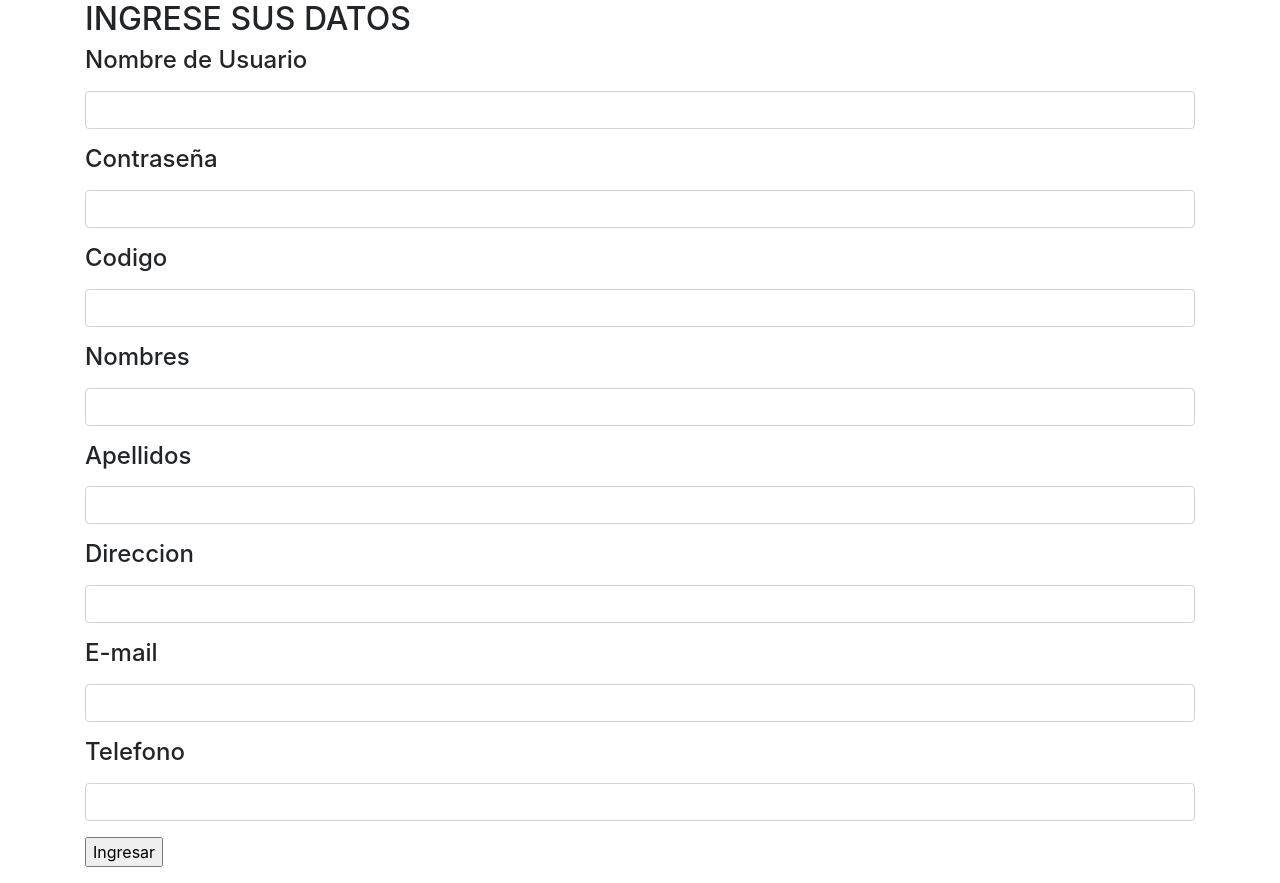
After one commit to MedalitContreras/SisBibliotecaG02, a CodeIgniter app: page /SisBibliotecaG02/Login/registro in a window 1280 px wide. The commit adds this page. Run offline with CodeIgniter, Linux system fonts and the light colour scheme.

Commit message:
Implementando registro para el login

```diff
--- a/bibliotecag2/application/controllers/Login.php
+++ b/bibliotecag2/application/controllers/Login.php
@@ -6,7 +6,7 @@ class Login extends CI_Controller {
 	public function index()
 	{
         $this->load->view('header');
-        $this->load->view('login');
+        $this->load->view('login/login');
         $this->load->view('footer');
     }
 
@@ -19,13 +19,13 @@ class Login extends CI_Controller {
 
         if($result->num_rows()>0){
             $row=$result->row();
-            echo "bienvenido {$row->usuario}";
+            echo "Bienvenido {$row->usuario}";
             $data=array('user'=>$row->usuario,'id'=>$row->id,'auth'=>true);
             $this->session->set_userdata($data);
             redirect();
         }
         else{
-            echo "eres un impostor alv ";
+            echo "Acceso denegado";
             redirect('Login');
         }
     }
@@ -36,10 +36,41 @@ class Login extends CI_Controller {
         redirect();
     }
 
+    public function registro()
+    {
+        $this->load->view('header');
+        $this->load->view('login/registro');
+        $this->load->view('footer');
+    }
+
     public function guardar()
 	{
-        $this->session->sess_destroy();
-        redirect();
+
+        $usua_login = $this->input->post('usua_login');
+        $usua_password = $this->input->post('usua_password');
+        $usua_codigo = $this->input->post('usua_codigo');
+        $usua_nombres = $this->input->post('usua_nombres');
+        $usua_apellidos = $this->input->post('usua_apellidos');
+        $usua_direccion = $this->input->post('usua_direccion');
+        $usua_email = $this->input->post('usua_email');
+        $usua_telefono=$this->input->post('usua_telefono');
+
+        $this->load->model('model_login');
+
+        $data = array(
+            'usua_login'=>$usua_login,
+            'usua_password'=>$usua_password,
+            'usua_codigo'=>$usua_codigo,
+            'usua_nombres'=>$usua_nombres,
+            'usua_apellidos'=>$usua_apellidos,
+            'usua_direccion'=>$usua_direccion,
+            'usua_email'=>$usua_email,
+            'usua_telefono'=>$usua_telefono
+
+        );
+        $this->model_login->guardar($data);
+
+        redirect('');
     }
 
     public function mostrar()
@@ -47,7 +78,7 @@ class Login extends CI_Controller {
         if($this->session->userdata('auth')==true){
            echo "uwu si puedes ver esto";
         }else{
-            echo "eres un impostor alv ";
+            echo "eres un impostor :v";
         }
 
 
--- /dev/null
+++ b/bibliotecag2/application/views/login/registro.php
@@ -0,0 +1,43 @@
+<title>REGISTRARSE</title>
+<div  class="container">
+<h2>INGRESE SUS DATOS</h2>
+<form action="<?php echo base_url('Login/guardar'); ?>" method="post">
+<div class="form-group" >
+            <div class="form-group">
+                <label><h4>Nombre de Usuario</h4></label>
+                <input type="text" class="form-control" name="usua_login" >
+            </div>
+            <div class="form-group">
+                <label><h4>Contraseña</h4></label>
+                <input type="password" class="form-control" name="usua_password">
+            </div>
+            <div class="form-group">
+                <label><h4>Codigo</h4></label>
+                <input type="number" class="form-control" name="usua_codigo" >
+            </div>
+            <div class="form-group">
+                <label><h4>Nombres</h4></label>
+                <input type="text" class="form-control" name="usua_nombres" >
+            </div>
+            <div class="form-group">
+                <label><h4>Apellidos</h4></label>
+                <input type="text" class="form-control" name="usua_apellidos" >
+            </div>
+            <div class="form-group">
+                <label><h4>Direccion</h4></label>
+                <input type="text" class="form-control" name="usua_direccion" >
+            </div>
+            <div class="form-group">
+                <label><h4>E-mail</h4></label>
+                <input type="email" class="form-control" name="usua_email" >
+            </div>
+            <div class="form-group">
+                <label><h4>Telefono</h4></label>
+                <input type="number" class="form-control" name="usua_telefono" >
+            </div>
+            <div class="form-group">
+                <td colspan="2"><input type="submit" value="Ingresar"></td>
+            </div>
+</div>
+</div>
+</form>
--- a/bibliotecag2/application/views/usuario/perfil.php
+++ b/bibliotecag2/application/views/usuario/perfil.php
@@ -8,6 +8,8 @@
 
   <a href="<?php echo base_url('Login'); ?>" class="navbar-brand" href="#">INGRESAR</a>
 
+  <a href="<?php echo base_url('Login/registro'); ?>" class="navbar-brand" href="#">REGISTRARSE</a>
+
   <a href="<?php echo base_url('Login/salir'); ?>" class="navbar-brand" href="#">SALIR</a>
 
   </button>
```
Also changed, not shown: bibliotecag2/application/models/model_login.php (added, +14 -0 lines), bibliotecag2/application/views/login/login.php (renamed from bibliotecag2/application/views/login.php).
